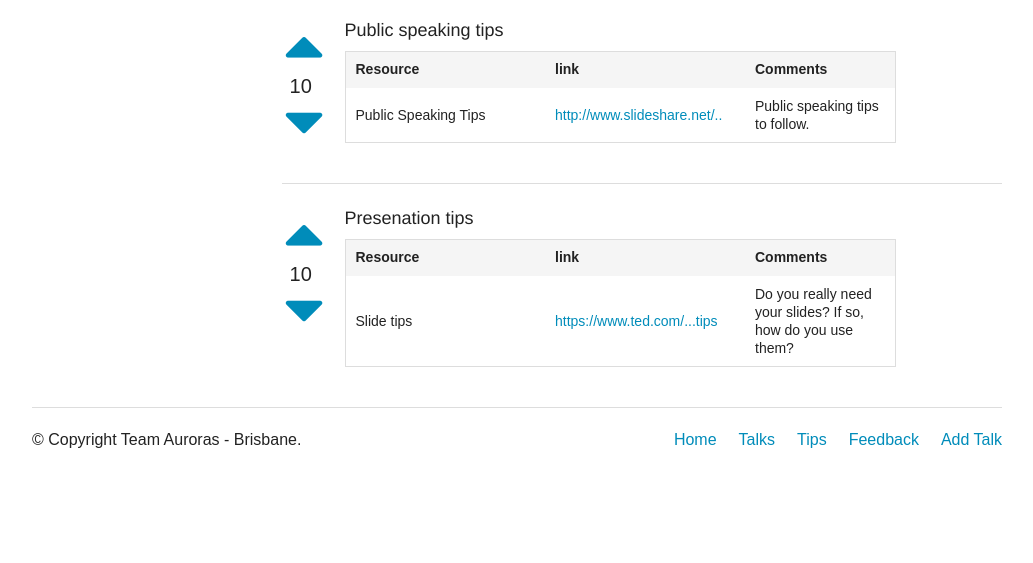
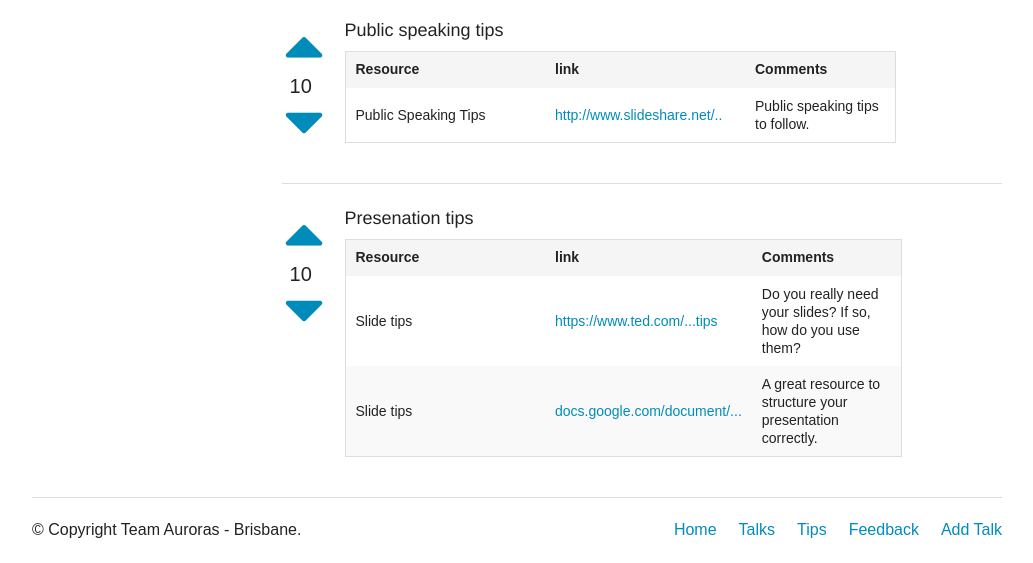
Before and after one commit to wcox-wotif/textalks, a PHP site: page /tips.php in a window 1280 px wide. Shown: the part 473-1036 px from the top of the page, without its empty margins (123-1156 px from the left). Before the commit the page ends 921 px from the top, so only its background shows below. Run offline with PHP 8.4, Linux system fonts and the light colour scheme; data that the repository does not hold is empty; some libraries are stand-ins or nearby versions.

Commit message:
added resource

```diff
--- a/tips.php
+++ b/tips.php
@@ -129,6 +129,11 @@
                                   <td><a href="https://www.ted.com/participate/organize-a-local-tedx-event/tedx-organizer-guide/speakers-program/prepare-your-speaker/create-prepare-slides" title="">https://www.ted.com/...tips</a></td>
                                   <td>Do you really need your slides? If so, how do you use them?</td>
                                 </tr>
+                                <tr>
+                                  <td>Slide tips</td>
+                                  <td><a href="https://docs.google.com/document/d/1Ob_0wgEVs9P2QnkvOj35BtcUNcE5lry-WpnbAz266Ao/edit?usp=sharing" title="">docs.google.com/document/...</a></td>
+                                  <td>A great resource to structure your presentation correctly.</td>
+                                </tr>
                               </tbody>
                             </table>
 
```
